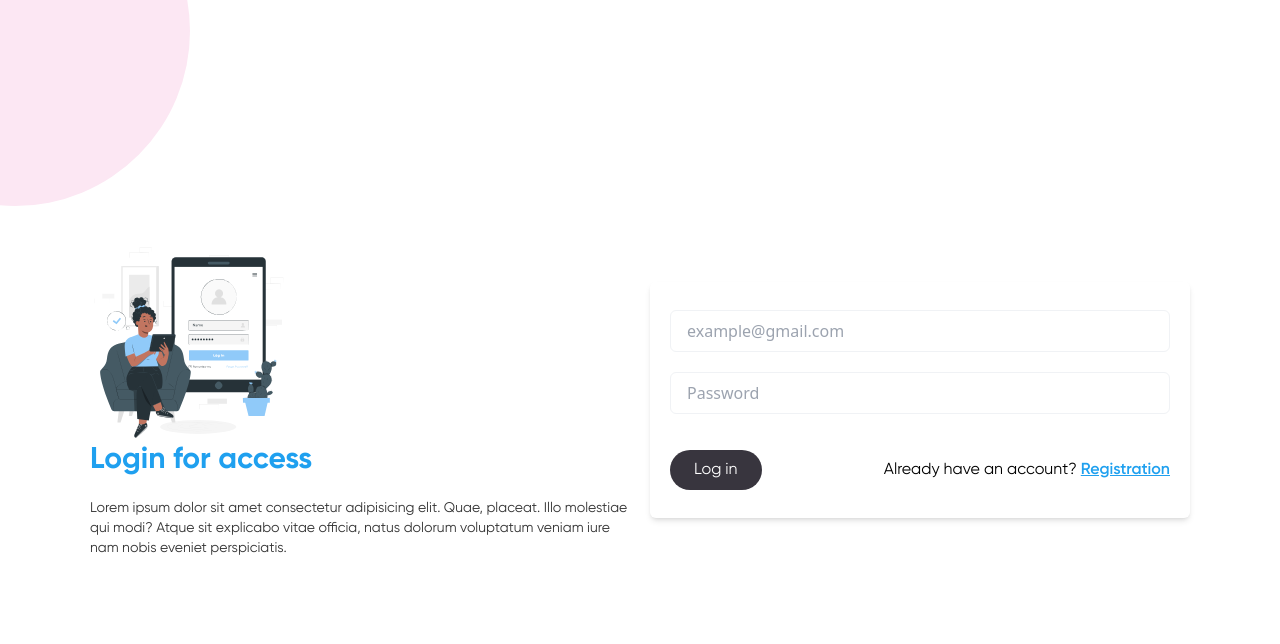
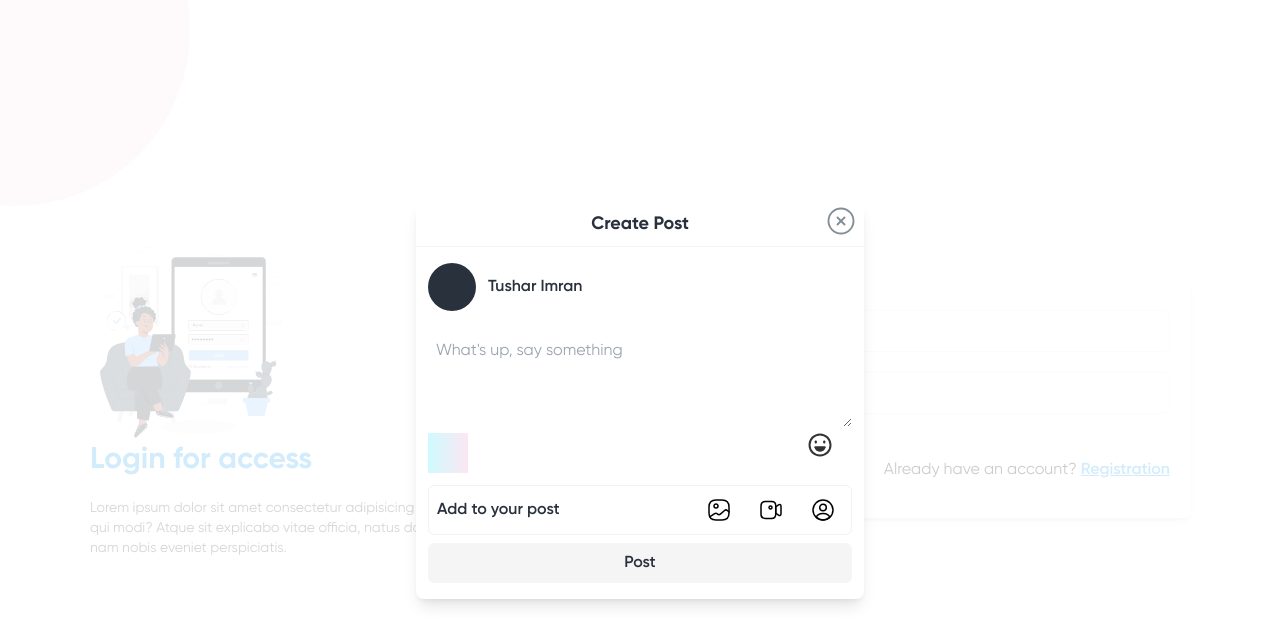
Before and after one commit to tushar-h789/blitz-social-media-client, a React (Vite) app: page /login in a window 1280 px wide. Shown: the top 644 px of the page. Built offline with nearby package versions, Linux system fonts and the light colour scheme.

Commit message:
emoji picker working

```diff
--- a/package.json
+++ b/package.json
@@ -11,6 +11,7 @@
   },
   "dependencies": {
     "@reduxjs/toolkit": "^2.2.6",
+    "emoji-picker-react": "^4.11.1",
     "formik": "^2.4.6",
     "react": "^18.3.1",
     "react-dom": "^18.3.1",
--- a/src/App.jsx
+++ b/src/App.jsx
@@ -10,6 +10,7 @@ import Home from "./pages/home";
 import Login from "./pages/login";
 import RootLayout from "./components/RootLayout";
 import "swiper/css"
+import CreatePostPopUp from "./components/HomeComponents/PostHome/createPostPopup";
 
 const router = createBrowserRouter(
   createRoutesFromElements(
@@ -26,6 +27,7 @@ const router = createBrowserRouter(
 function App() {
   return (
     <>
+    <CreatePostPopUp/>
       <RouterProvider router={router} />
     </>
   );
--- /dev/null
+++ b/src/components/HomeComponents/PostHome/createPostPopup/AddPost.jsx
@@ -0,0 +1,26 @@
+import { CircleProfileIcon } from "../../../../assets/svg/Circleprofile";
+import { LiveIcon } from "../../../../assets/svg/Live";
+import { Media } from "../../../../assets/svg/Media";
+
+const AddPost = () => {
+  return (
+    <div className="flex items-center justify-between px-2 py-1 border border-line_color rounded-md">
+      <span className="font-gilroySemiBold text-black text-base">
+        Add to your post
+      </span>
+      <div className="flex items-center gap-x-3 cursor-pointer">
+        <div className="w-10 h-10 hover:bg-white-100 rounded-full flex justify-center items-center transition-all ease-linear duration-100">
+          <Media />
+        </div>
+        <div className="w-10 h-10 hover:bg-white-100 rounded-full flex justify-center items-center transition-all ease-linear duration-100">
+          <LiveIcon />
+        </div>
+        <div className="w-10 h-10 hover:bg-white-100 rounded-full flex justify-center items-center transition-all ease-linear duration-100">
+          <CircleProfileIcon />
+        </div>
+      </div>
+    </div>
+  );
+};
+
+export default AddPost;
--- /dev/null
+++ b/src/components/HomeComponents/PostHome/createPostPopup/index.jsx
@@ -0,0 +1,66 @@
+import EmojiPicker from "emoji-picker-react";
+import { CircleCloseIcon } from "../../../../assets/svg/CircleClose";
+import AddPost from "./AddPost";
+import { useState } from "react";
+import Feeling from "../../../../assets/svg/Feeling";
+
+const CreatePostPopUp = () => {
+  const [picker, setPicker] = useState(false);
+  return (
+    <div className="absolute top-0 left-0 flex justify-center items-center bg-blur w-full h-screen z-20">
+      <div className="w-[35%] bg-white shadow-lg rounded-lg">
+        <div className="border-b border-white-100 py-2 relative">
+          <h2 className="font-gilroyBold text-lg text-black text-center">
+            Create Post
+          </h2>
+          <div className="absolute top-1 right-2 text-secondary_color cursor-pointer">
+            <CircleCloseIcon />
+          </div>
+        </div>
+
+        <div className="px-3 py-4">
+          <div className="flex items-center gap-x-3">
+            <div className="bg-black w-12 h-12 rounded-full"></div>
+            <div>
+              <h4 className="font-gilroySemiBold text-base text-black">
+                Tushar Imran
+              </h4>
+            </div>
+          </div>
+
+          <div className="mt-5">
+            <textarea
+              placeholder="What's up, say something"
+              className="w-full min-h-24 outline-none p-2 font-gilroyNormal text-base"
+            />
+          </div>
+
+          <div className="flex justify-between mb-3">
+            <div className="w-10 h-10 bg-gradient-to-r from-cyan-100 to-pink-100 cursor-pointer"></div>
+            <div className="mr-5 cursor-pointer relative">
+              <div onClick={()=>setPicker(prev =>!prev)}>
+              <Feeling />
+              </div>
+              {picker && (
+                <div className="absolute -top-[465px] -right-8">
+                  <EmojiPicker />
+                </div>
+              )}
+            </div>
+          </div>
+
+          <div>
+            <AddPost />
+          </div>
+          <div className="mt-2">
+            <button className="w-full bg-white-100 hover:bg-black hover:text-white transition-all ease-linear duration-100 p-2 font-gilroySemiBold text-black text-base rounded-md">
+              Post
+            </button>
+          </div>
+        </div>
+      </div>
+    </div>
+  );
+};
+
+export default CreatePostPopUp;
```
Also changed, not shown: 1 other file (tests, documents, lock files or other folders).
